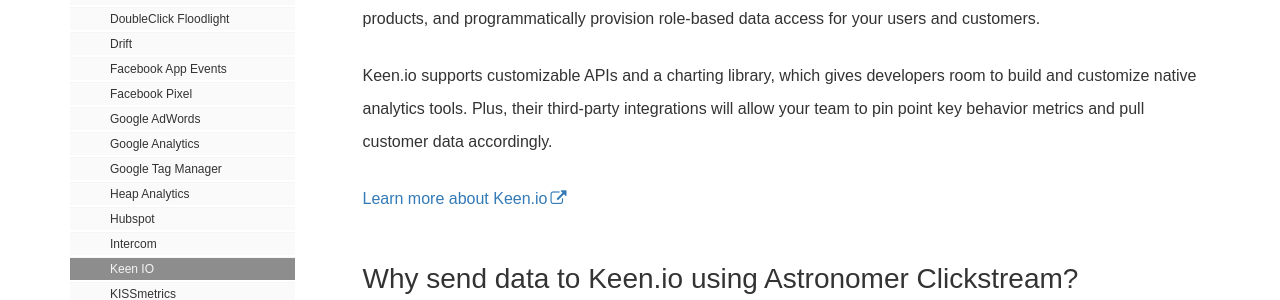
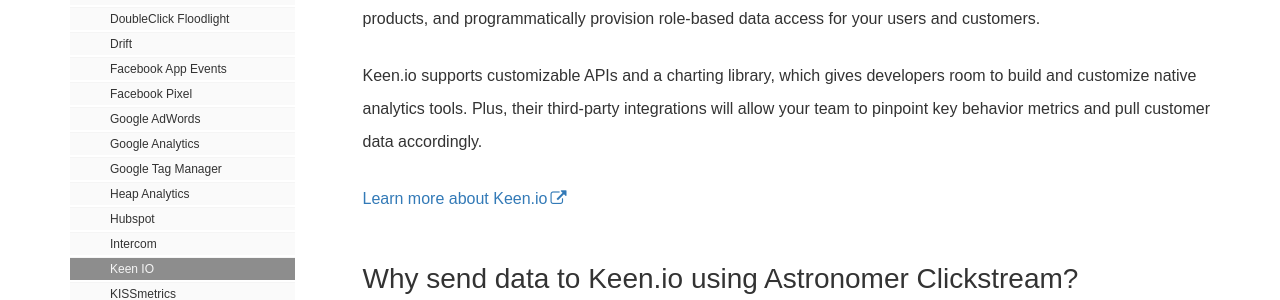
Before and after one commit to petedejoy/documentation, a Jekyll site: the page built from v2/clickstream/destinations/keen-io.md, in a window 1280 px wide. Shown: the part 568-868 px from the top of the page. Built offline with Jekyll 4.4.1, drawn with Linux system fonts in a browser that asks for light colours; nearby versions of some CDN libraries; some web fonts are replaced; comment, search, counter and statistics services are not loaded.

Commit message:
Fixed spelling in clickstream/destinations/keen-io

```diff
--- a/v2/clickstream/destinations/keen-io.md
+++ b/v2/clickstream/destinations/keen-io.md
@@ -8,7 +8,7 @@ Astronomer Clickstream makes it easy to send your data to Keen.io. Once you foll
 
 Built for developers, Keen.io is an event data platform for real-time, intelligent data application. The platform allows you to collect and send event data wherever you need, directly build powerful analytics features into your tools and products, and programmatically provision role-based data access for your users and customers.
 
-Keen.io supports customizable APIs and a charting library, which gives developers room to build and customize native analytics tools. Plus, their third-party integrations will allow your team to pin point key behavior metrics and pull customer data accordingly.
+Keen.io supports customizable APIs and a charting library, which gives developers room to build and customize native analytics tools. Plus, their third-party integrations will allow your team to pinpoint key behavior metrics and pull customer data accordingly.
 
 [Learn more about Keen.io](https://keen.io/)
 
```
